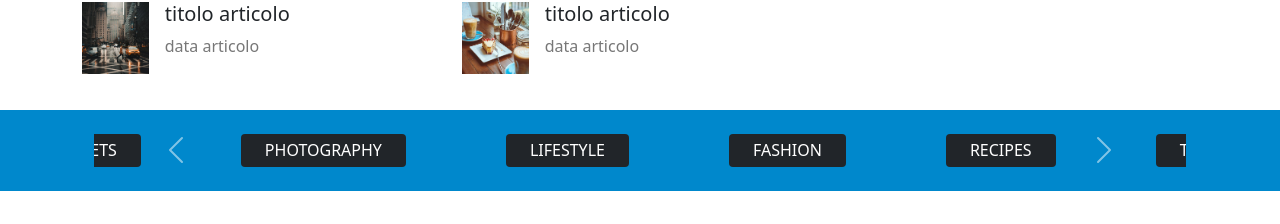
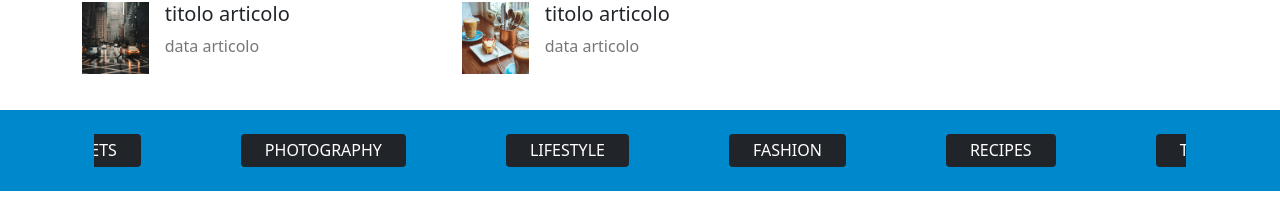
Before and after one commit to Dandav2923/proj-html-vuejs, a Vue app: page / in a window 1280 px wide. Shown: the part 1338-1562 px from the top of the page. Built offline with nearby package versions, Linux system fonts and the light colour scheme.

Commit message:
fix carousel

```diff
--- a/src/components/Main/MainMid.vue
+++ b/src/components/Main/MainMid.vue
@@ -15,14 +15,14 @@
                         <button class="btn btn-primary">travel</button>
                     </div>
                 </div>
-                <button class="carousel-control-prev" type="button" data-bs-target="#carouselExampleInterval" data-bs-slide="prev">
+                <!-- <button class="carousel-control-prev" type="button" data-bs-target="#carouselExampleInterval" data-bs-slide="prev">
                     <span class="carousel-control-prev-icon" aria-hidden="true"></span>
                     <span class="visually-hidden">Previous</span>
                 </button>
                 <button class="carousel-control-next" type="button" data-bs-target="#carouselExampleInterval" data-bs-slide="next">
                     <span class="carousel-control-next-icon" aria-hidden="true"></span>
                     <span class="visually-hidden">Next</span>
-                </button>
+                </button> -->
             </div>
         </div>
         </div>
```
